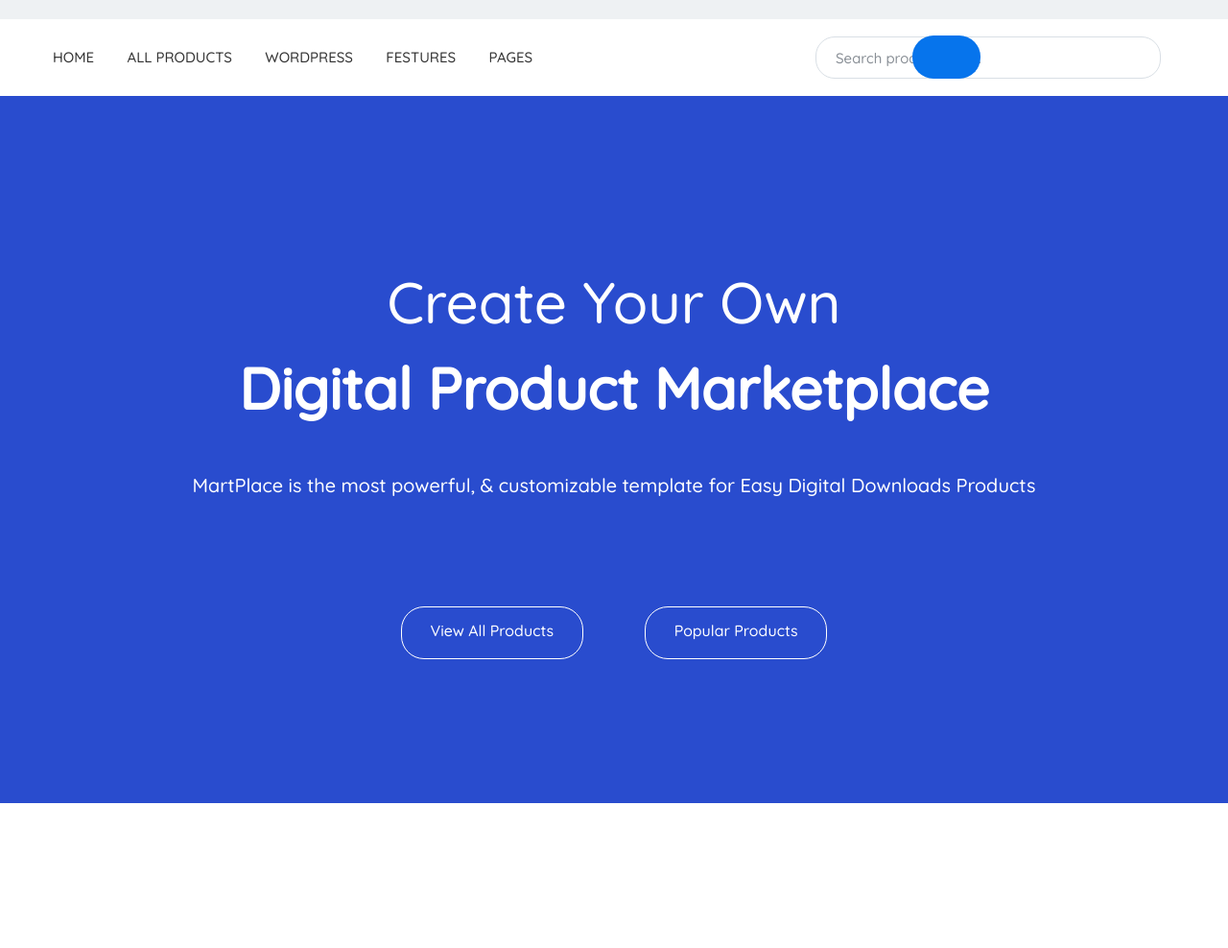
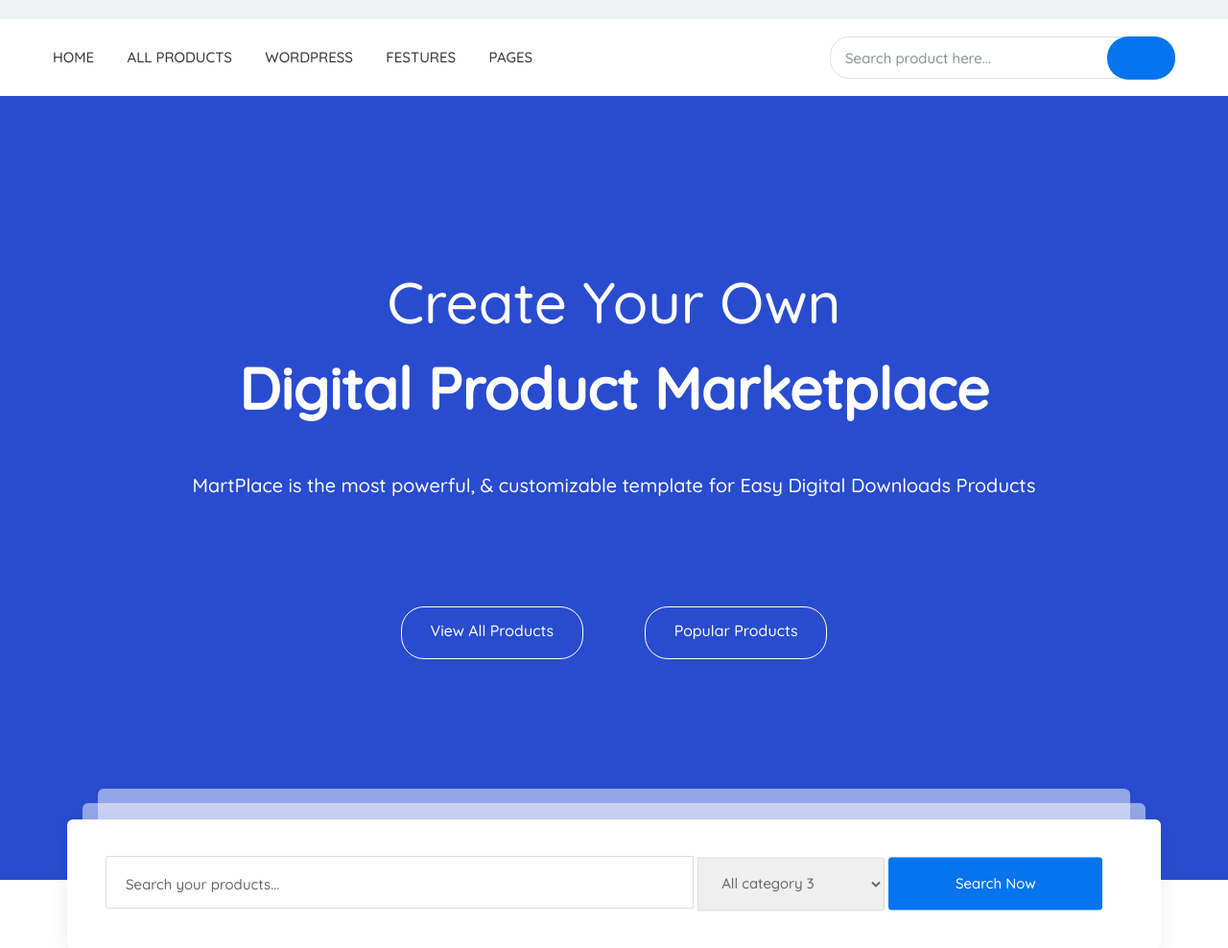
Before and after one commit to licler/MartPlace, a website: page app/index.html in a window 1280 px wide. Shown: the part 80-1068 px from the top of the page at 96% size. Before the commit the page ends 917 px from the top, so only its background shows below. Drawn offline with nearby package versions, Linux system fonts and the light colour scheme; files that its build step writes are made by us from their sources; some icons are missing.

Commit message:
edition create section

```diff
--- a/app/index.html
+++ b/app/index.html
@@ -68,16 +68,15 @@
                             </ul>
                         </nav>
                         <div class="search">
-                            <div class="container">
                             <div class="search-inner">
                                 <div class="search__inner-form">
-                                        <form>
-                                            <input type="text" placeholder="Search product here..." required>
-                                            <button type="submit">
+                                    <form class="search__form">
+                                        <input class="search__input" type="search" placeholder="Search product here..."
+                                            required>
+                                        <button class="search-btn" type="submit">
                                             <span class="lnr lnr-magnifier"></span>
                                         </button>
                                     </form>
-                                    </div>
                                 </div>
                             </div>
                         </div>
@@ -99,23 +98,31 @@
                 <div class="create__desc">
                     MartPlace is the most powerful, & customizable template for Easy Digital Downloads Products
                 </div>
-                <!-- <div class="create__button"> -->
                 <a class="create__btn" href="#">
                     View All Products
                 </a>
-
-                <!-- </div> -->
-                <!-- <div class="create__button"> -->
                 <a class="create__btn" href="#">
                     Popular Products
                 </a>
 
-                <!-- </div> -->
-
             </div>
         </div>
     </section>
-
+    <div class="create__search">
+        <div class="create__form-inner">
+            <form class="create__form">
+                <input class="create__input" type="search" placeholder="Search your products..." required>
+                <select class="create__select" name="category">
+                    <option value="All category" selected>All category 1</option>
+                    <option value="All category" selected>All category 2</option>
+                    <option value="All category" selected>All category 3</option>
+                </select>
+                <button class="create-btn" type="submit">Search Now</button>
+            </form>
+            <div class="create__box-one"></div>
+            <div class="create__box-two"></div>
+        </div>
+    </div>
 
 
 
--- a/app/scss/style.scss
+++ b/app/scss/style.scss
@@ -64,7 +64,6 @@
 
 .header__menu {
     background-color: #fff;
-
 }
 
 .header__menu-inner {
@@ -91,47 +90,45 @@
     margin-left: 30px;
 }
 
-
-form {
-    max-width: 360px;
+.search__form {
     width: 100%;
+    position: relative;
 }
 
-input {
+.search__input {
     display: block;
     width: 360px;
     height: 44px;
-    padding: 15px 20px;
+    padding: 20px 70px 20px 15px;
     border-radius: 20px;
     outline: none;
     border: 1px solid #d9dfe5;
     font-size: 15px;
     line-height: 30px;
-    position: relative;
 }
 
-input::placeholder {
+.search__input::placeholder {
     color: #898f96;
 }
 
-input:focus {
+.search__input:focus {
     border: 1px solid #898f96;
 }
 
-button {
+.search-btn {
     width: 71px;
     height: 45px;
     background-color: #0674ec;
     border: none;
     border-radius: 22px;
     position: absolute;
-    right: 258px;
-    top: 117px;
+    right: 0;
+    top: 0;
     cursor: pointer;
     outline: none;
 }
 
-button span {
+.search-btn span {
     color: #fff;
     font-size: 15px;
     padding: 15px 20px;
@@ -140,12 +137,12 @@
 
 .create {
     background-color: #294cce;
-    min-height: 720px;
+    min-height: 724px;
+    padding-top: 180px;
 }
 
 .create__inner {
     text-align: center;
-    padding: 180px 0 120px;
     color: #fff;
 }
 
@@ -178,7 +175,6 @@
     height: 55px;
     width: 190px;
     border-radius: 24px;
-    position: relative;
 }
 
 .create__btn {
@@ -191,7 +187,7 @@
     border-radius: 24px;
     text-align: center;
     padding: 15px;
-
+    margin-bottom: 230px;
 }
 
 .create__btn:hover {
@@ -199,3 +195,86 @@
     color: #0674ec;
     transition: all .5s;
 }
+
+.create__form {
+    width: 1140px;
+    height: 135px;
+    position: relative;
+    font-size: 15px;
+    line-height: 42px;
+    background-color: #fff;
+    margin: 0 auto;
+    padding: 38px 40px;
+    box-shadow: 0px 4px 20px 0px rgba(0, 0, 0, 0.08);
+    border-radius: 6px;
+    bottom: 63px;
+    left: 0;
+    right: 0;
+    z-index: 7;
+}
+
+.create__box-one {
+    width: 1108px;
+    height: 135px;
+    background-color: rgb(255, 255, 255);
+    bottom: 215px;
+    left: 0px;
+    right: 0px;
+    position: relative;
+    border-radius: 6px;
+    margin: 0 auto;
+    z-index: 5;
+    opacity: 0.502;
+}
+
+.create__box-two {
+    width: 1076px;
+    height: 135px;
+    background-color: rgb(255, 255, 255);
+    bottom: 365px;
+    left: 0px;
+    right: 0px;
+    position: relative;
+    border-radius: 6px;
+    margin: 0 auto;
+    opacity: 0.502;
+}
+
+.create__input {
+    width: 613px;
+    height: 55px;
+    outline: none;
+    border: none;
+    padding: 20px 20px 17px;
+    border-radius: 3px 0 0 3px;
+    margin: 0 auto;
+    border: 1px solid #dcdcdc;
+}
+
+.create__input::placeholder {
+    color: #676767;
+}
+
+.create__select {
+    width: 195px;
+    height: 56px;
+    border: 1px solid #dcdcdc;
+    padding: 17px 20px;
+    color: #676767;
+    right: 198px;
+    border-radius: 0 3px 3px 0;
+    outline: none;
+    transform: translateY(-1%);
+}
+
+.create-btn {
+    width: 223px;
+    height: 55px;
+    border: 1px solid #0674ec;
+    background-color: #0674ec;
+    color: #fff;
+    border-radius: 3px;
+    outline: none;
+    cursor: pointer;
+    transform: translateY(-1%);
+}
```
Also changed, not shown: app/css/style.min.css. Lines whose indentation alone changed are shown as unchanged.
